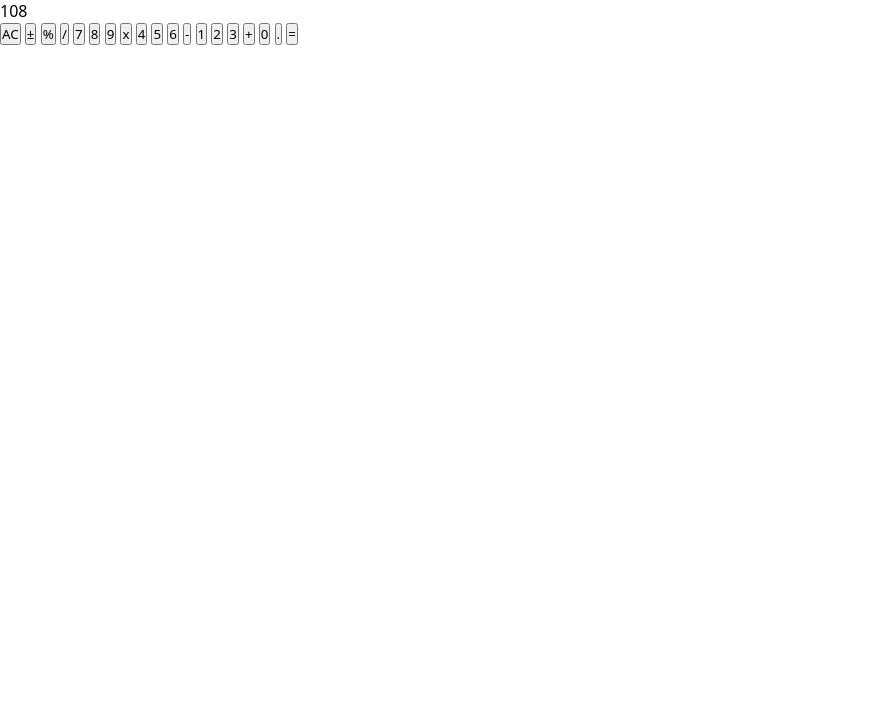
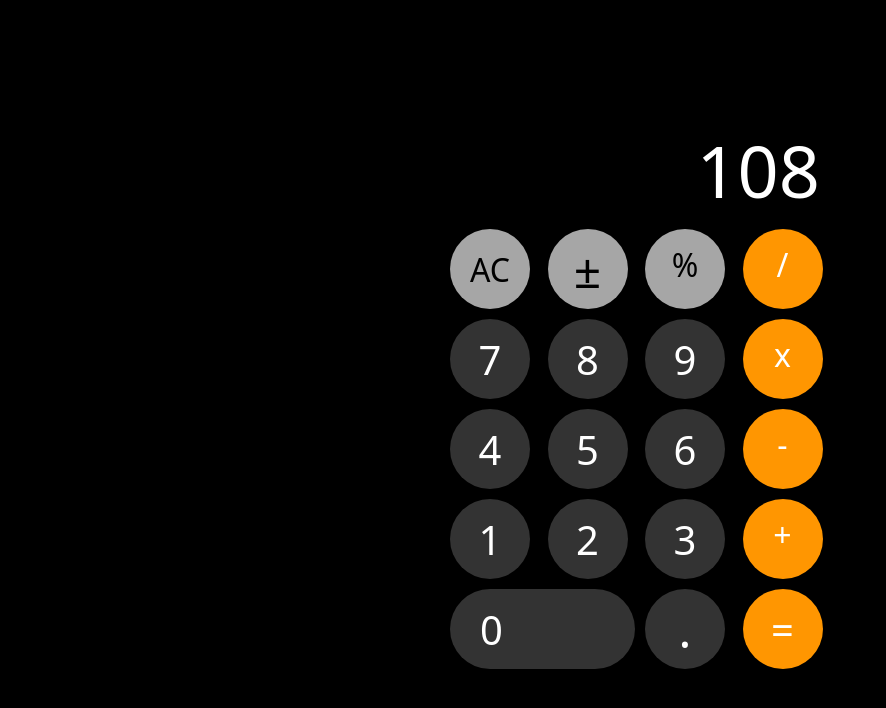
Before and after one commit to StylezZz/cosas, a plain HTML site: page Calculadora-project/index.html in a window 1280 px wide. Shown: the whole page, without its empty margins (0-886 px from the left). Drawn offline with Linux system fonts and the light colour scheme.

Commit message:
desktop terminado, falta JS

```diff
--- a/Calculadora-project/styles.css
+++ b/Calculadora-project/styles.css
@@ -5,7 +5,126 @@
     font-family: system-ui, -apple-system, BlinkMacSystemFont, 'Segoe UI', Roboto, Oxygen, Ubuntu, Cantarell, 'Open Sans', 'Helvetica Neue', sans-serif;
 }
 
+/*DESKTOP DESIGN*/
 
+body{
+    background-color: #000000;
+    display: flex;
+    justify-content: center;
+    align-items: center;
+}
+
+.container{
+    display: flex;
+    justify-content: center;
+    align-items: center;
+    height: 100vh;
+    width: 100vw;
+}
+
+.container .calculadora{
+    width: 400px;
+    height: 600px;
+    border-radius: 10px;
+    display: flex;
+    flex-direction: column;
+    justify-content: center;
+}
+
+.calculadora .botones{
+    display: grid;
+    grid-template-columns: repeat(4, 1fr);
+    grid-gap: 10px;
+    padding: 10px;
+}
+
+button{
+    border: none;
+    outline: none;
+    border-radius: 50%;
+    background-color: #999900;
+    color: white;
+    text-align: center;
+    font-size: 3rem;
+    background-color: rgb(51,51,51);
+    width: 80px;
+    height: 80px;
+}
+
+.numero{
+    font-size: 2.5rem;
+}
+
+
+.display{
+    color: white;
+    font-size: 4.5rem;
+    text-align: right;
+    font-weight: 300;
+}
+
+.display .display__despues{
+    margin-right: 20px;
+    padding-left: 50px;
+}
+
+.cero{
+    grid-column: span 2;
+    width: 100%;
+    border-radius: 50px;
+    text-align: left;
+    padding-left: 30px;
+}
+
+
+.operacion{
+    background-color: rgb(255, 150, 1);
+    font-size: 2rem;
+    padding-bottom: 10px;
+}
+
+.plomo{
+    background-color: rgb(166,166,166);
+    color: rgb(0,0,0);
+    font-weight: normal;
+}
+
+.resolver{
+    background-color: rgb(255,150,1);
+    font-size: 2.5rem;
+}
+
+.numero:active{
+    background-color: rgb(169,169,169);
+}
+
+.borrar-todo{
+    font-size: 2rem;
+}
+
+.operacion:active{
+    background-color: rgb(255,255,255);
+    color: rgb(255, 150, 1);
+}
+
+.resolver:active{
+    background-color: rgb(255,255,255);
+    color: rgb(255, 150,1);
+}
+
+.plomo:active{
+    background-color: rgb(255,255,255);
+    color: rgb(0,0,0);
+}
+
+.punto:active{
+    background-color: rgb(169,169,169);
+}
+/*MOBILE DESING
+Para tablet no estaba seguro si existía una versión de la
+calculadora de Apple para tablet, luego de googlearla
+encontre que no existe, por lo que no hice el diseño para tablet
+*/
 @media (max-width: 450px){
     body{
         background-color: #000000;
@@ -88,42 +207,4 @@
         color: rgb(0,0,0);
         font-weight: 500;
     }
-
-
-
-    .numero:active{
-        background-color: rgb(169,169,169);
-    }
-
-    .borrar-todo{
-        font-size: 2rem;
-    }
-
-    .positivo-negativo{
-        font-size: 2.5rem;
-    }
-
-
-    .operacion:active{
-        background-color: rgb(255,255,255);
-        color: rgb(255, 150, 1);
-    }
-
-    .resolver{
-        background-color: rgb(255,150,1);
-        font-size: 2.5rem;
-    }
-
-    .resolver:active{
-        background-color: rgb(255,255,255);
-        color: rgb(255, 150,1);
-    }
-    .plomo:active{
-        background-color: rgb(180,180,180);
-        color: rgb(255,255,255);
-    }
-
-    .punto:active{
-        background-color: rgb(169,169,169);
-    }
 }
```
